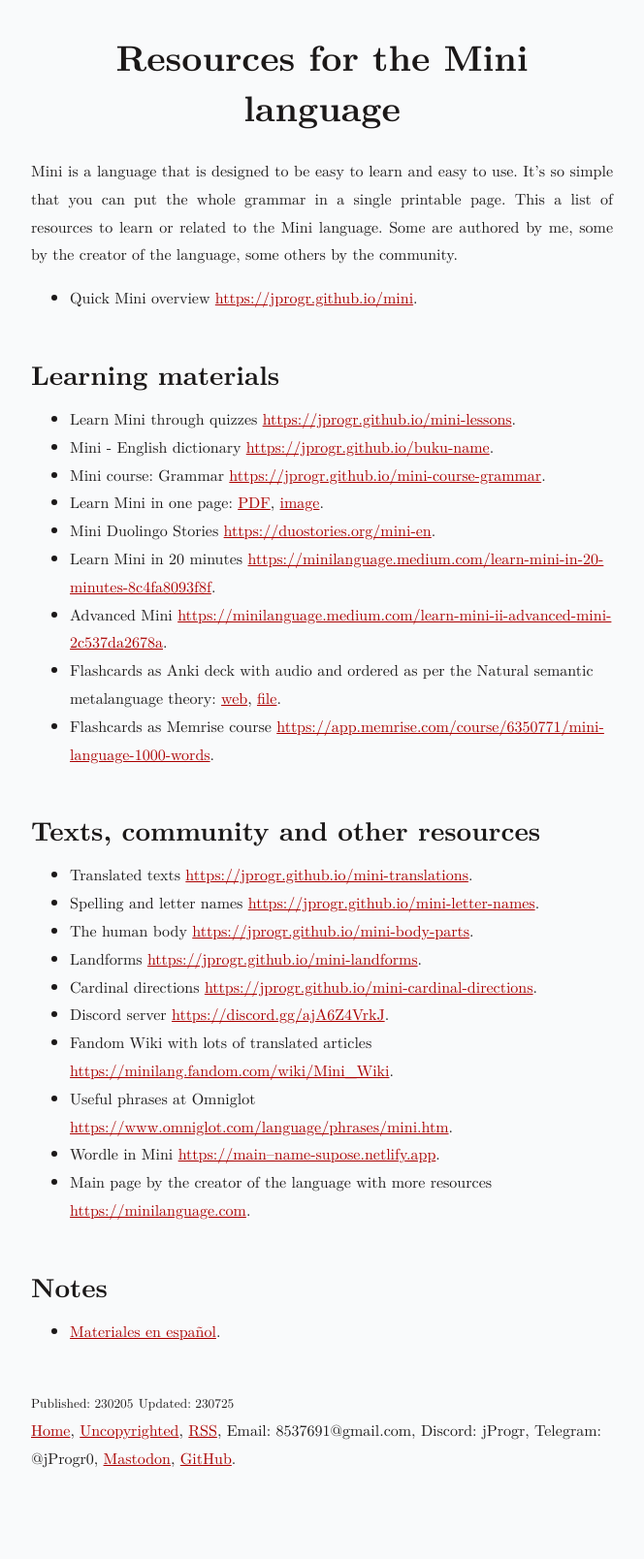
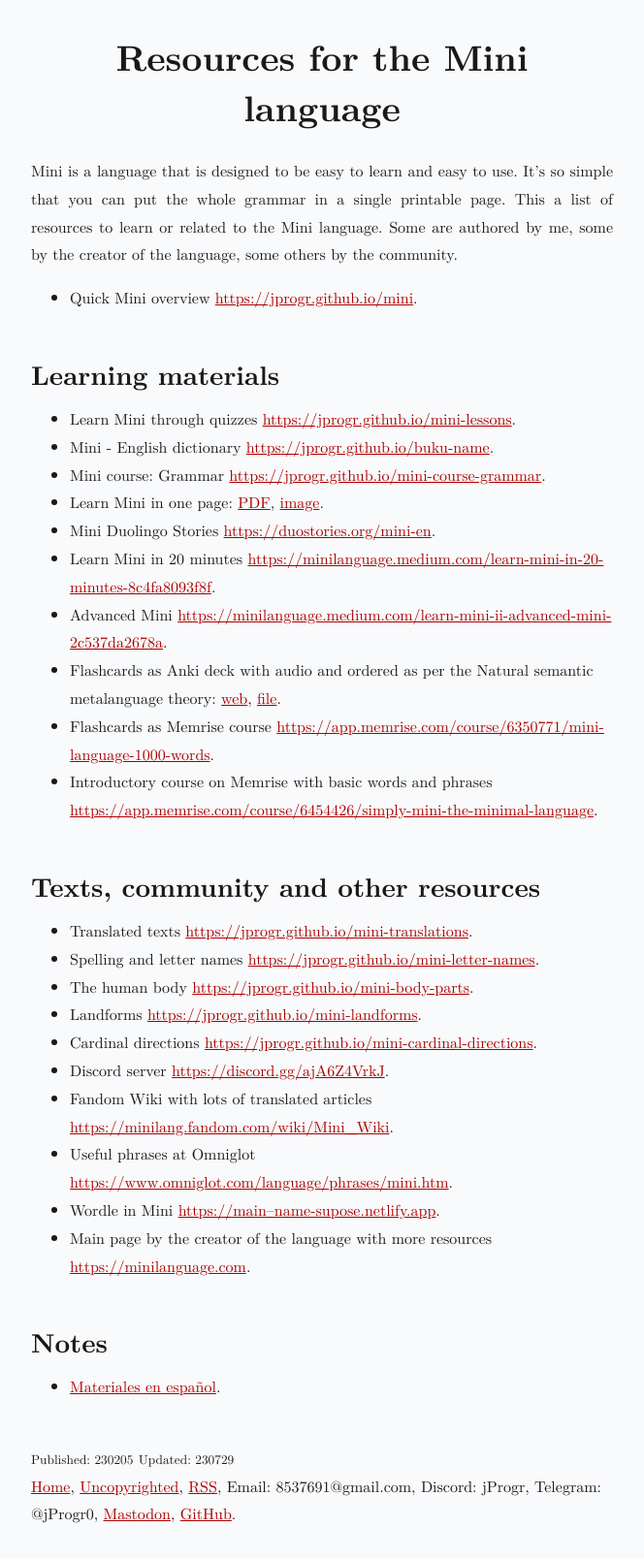
Before and after one commit to jProgr/jprogr.github.io, a Jekyll site: the page built from _posts/2023-02-05-mini-resources.md, in a window 1280 px wide. Shown: the whole page at 97% size, without its empty margins (308-972 px from the left). Built offline with Jekyll 4.4.1, drawn with Linux system fonts in a browser that asks for light colours; before the commit the page ends 1551 px from its top, so only the background shows below that.

Commit message:
Update content
Updated "Resources for the Mini language".

```diff
--- a/_posts/2023-02-05-mini-resources.md
+++ b/_posts/2023-02-05-mini-resources.md
@@ -2,7 +2,7 @@
 title: "Resources for the Mini language"
 permalink: /mini-resources
 custom_date: "230205"
-updated_date: "230725"
+updated_date: "230729"
 ---
 
 # Resources for the Mini language
@@ -22,6 +22,7 @@ Mini is a language that is designed to be easy to learn and easy to use. It's so
 - Advanced Mini [https://minilanguage.medium.com/learn-mini-ii-advanced-mini-2c537da2678a](https://minilanguage.medium.com/learn-mini-ii-advanced-mini-2c537da2678a).
 - Flashcards as Anki deck with audio and ordered as per the Natural semantic metalanguage theory: [web](https://ankiweb.net/shared/info/2034803154), [file](/assets/bin/mini_with_audio_nsm.apkg).
 - Flashcards as Memrise course [https://app.memrise.com/course/6350771/mini-language-1000-words](https://app.memrise.com/course/6350771/mini-language-1000-words).
+- Introductory course on Memrise with basic words and phrases [https://app.memrise.com/course/6454426/simply-mini-the-minimal-language](https://app.memrise.com/course/6454426/simply-mini-the-minimal-language).
 
 ## Texts, community and other resources
 
```
